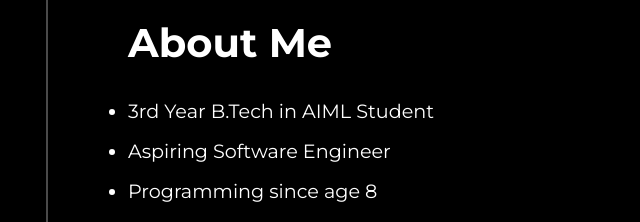
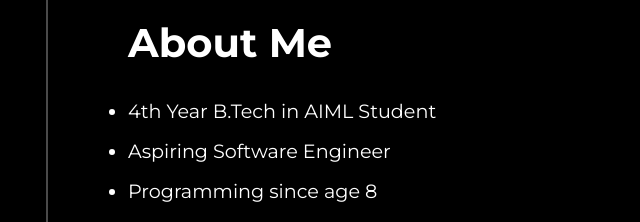
Before and after one commit to MrAyushBajpai/MrAyushBajpai.github.io, a plain HTML site: page index.html in a window 1280 px wide. Shown: the part 1000-1222 px from the top of the page, 48-688 px from the left. Drawn offline with nearby package versions, Linux system fonts and the light colour scheme.

Commit message:
Updated Study Year in about section

```diff
--- a/index.html
+++ b/index.html
@@ -47,7 +47,7 @@
         <div class="about-me-container-left">
             <h2>About Me</h2>
             <ul>
-                <li>3rd Year B.Tech in AIML Student</li>
+                <li>4th Year B.Tech in AIML Student</li>
                 <li>Aspiring Software Engineer</li>
                 <li>Programming since age 8</li>
                 <li>Love to learn all things tech - Computer Science, Robotics, Electronics & More!</li>
```
